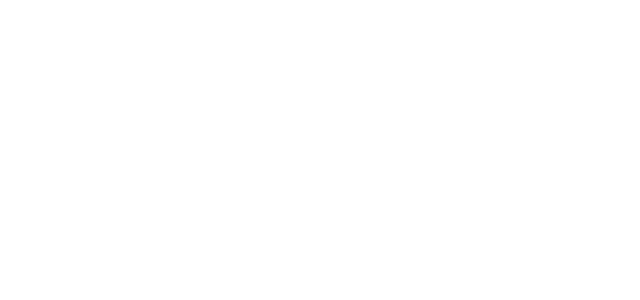
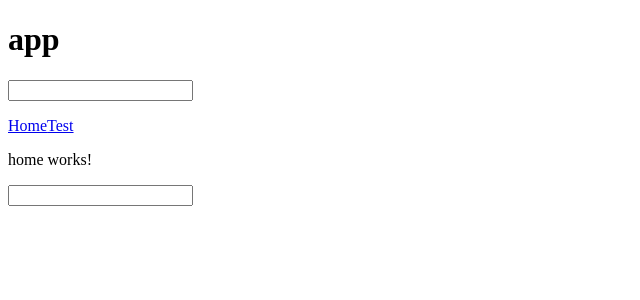
Before and after one commit to u4bi-store/angular-route-reuse-strategy, an Angular app: page / in a window 1280 px wide. Shown: the top 300 px of the page, without its empty margins (0-640 px from the left). Built offline with nearby package versions, Linux system fonts and the light colour scheme.

Commit message:
router outlet render

```diff
--- a/package.json
+++ b/package.json
@@ -4,7 +4,7 @@
   "license": "MIT",
   "scripts": {
     "ng": "ng",
-    "start": "ng serve",
+    "start": "ng serve --host 0.0.0.0 --port 7777",
     "build": "ng build",
     "test": "ng test",
     "lint": "ng lint",
--- a/src/app/app.component.html
+++ b/src/app/app.component.html
@@ -0,0 +1,10 @@
+<h1>
+  {{title}}
+</h1>
+<input>
+<p>
+  <a [routerLink]="['/']">Home</a>
+  <a [routerLink]="['test']">Test</a>
+</p>
+
+<router-outlet></router-outlet>
--- a/src/app/home/home.component.html
+++ b/src/app/home/home.component.html
@@ -1,3 +1,4 @@
 <p>
   home works!
 </p>
+<input>
```
